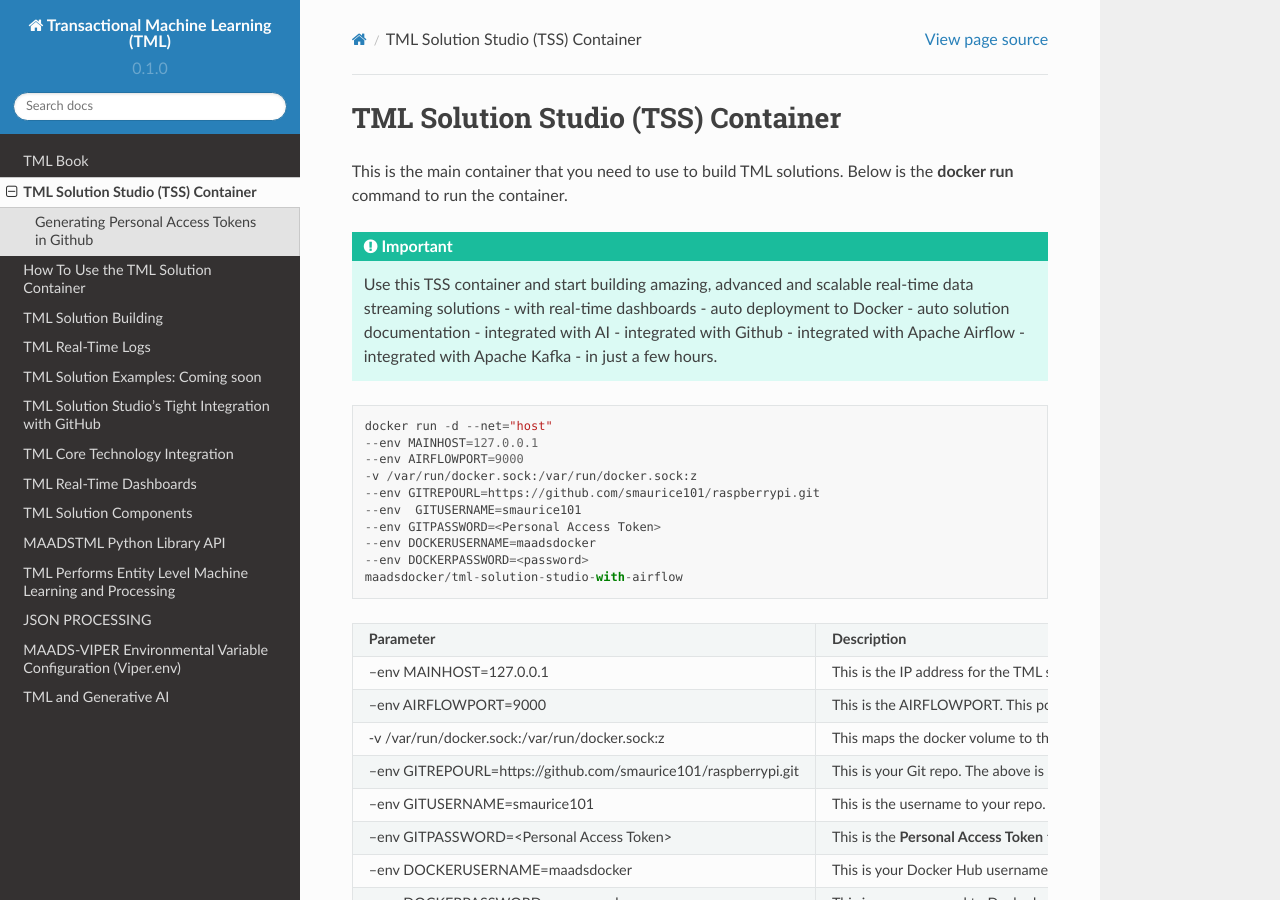
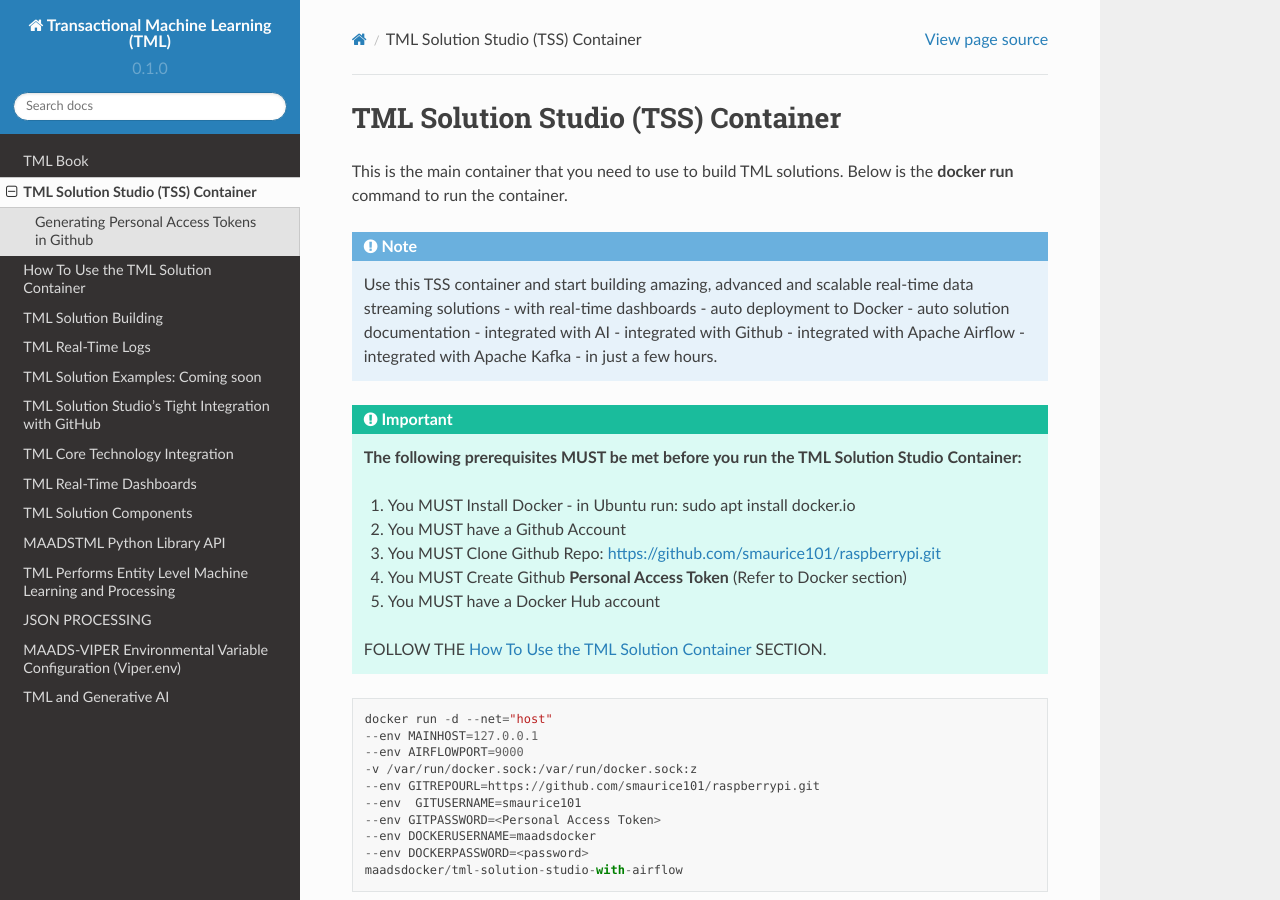
Before and after one commit to smaurice101/readthedocs, a Sphinx documentation site: the page built from docs/source/docker.rst, in a window 1280 px wide and 900 px high. Built offline with Sphinx 7.4.7 and the Read the Docs theme 2.0.0, drawn with Linux system fonts in a browser that asks for light colours.

Commit message:
Update docker.rst

```diff
--- a/docs/source/docker.rst
+++ b/docs/source/docker.rst
@@ -3,9 +3,25 @@
 
 This is the main container that you need to use to build TML solutions.  Below is the **docker run** command to run the container.
 
-.. important::
+.. note::
    Use this TSS container and start building amazing, advanced and scalable real-time data streaming solutions - with real-time dashboards - auto deployment to
    Docker - auto solution documentation - integrated with AI - integrated with Github - integrated with Apache Airflow - integrated with Apache Kafka - in just a few hours.
+
+.. important::
+
+   **The following prerequisites MUST be met before you run the TML Solution Studio Container:**
+
+   1. You MUST Install Docker - in Ubuntu run: sudo apt install docker.io
+
+   2. You MUST have a Github Account
+
+   3. You MUST Clone Github Repo: https://github.com/smaurice101/raspberrypi.git
+
+   4. You MUST Create Github **Personal Access Token** (Refer to Docker section)
+
+   5. You MUST have a Docker Hub account
+
+   FOLLOW THE :ref:`How To Use the TML Solution Container` SECTION.
 
 .. code-block::
 
```
